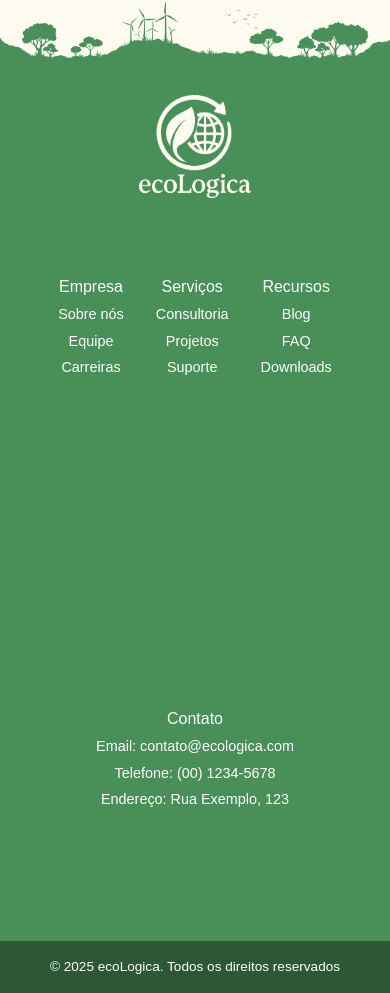
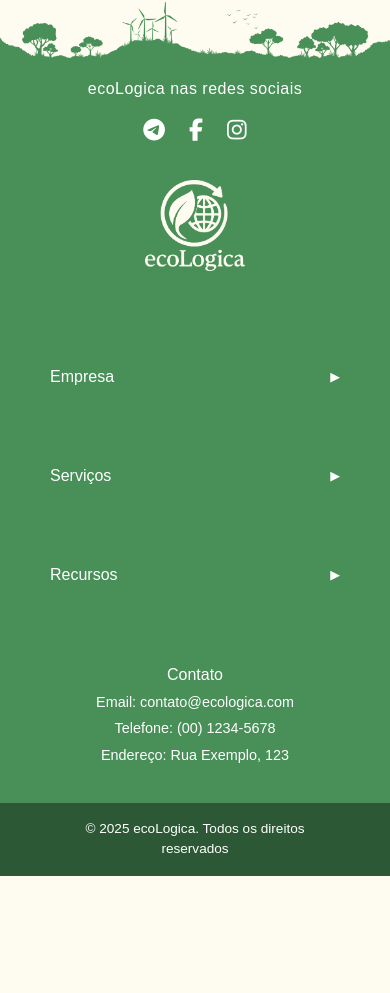
Before and after one commit to Edinho-Souza/ecoLogica, a plain HTML site: page frontend/institucional.html in a window 390 px wide. Shown: the part 1983-2976 px from the top of the page. After the commit the page ends 2859 px from the top, so only its background shows below. Drawn offline with nearby package versions, Linux system fonts and the light colour scheme.

Commit message:
Mudanças no rodapé e adição das redes sociais

```diff
--- a/frontend/css/style.css
+++ b/frontend/css/style.css
@@ -252,7 +252,8 @@ body {
 /* --- NOVO: Estilos para o formulário de recuperação de senha --- */
 
 .modal-right .form-title {
-    font-size: 1.5rem; /* 24px */
+  font-size: 1.5rem;
+  /* 24px */
   color: #4f4f4f;
   font-weight: bold;
   text-align: center;
@@ -260,7 +261,8 @@ body {
 }
 
 .modal-right .form-description {
-    font-size: 0.9rem; /* 14.4px */
+  font-size: 0.9rem;
+  /* 14.4px */
   color: #6c757d;
   text-align: center;
   line-height: 1.5;
@@ -271,7 +273,8 @@ body {
   display: block;
   text-align: center;
   margin-top: 10px;
-    color: #488f58; /* Verde do seu site */
+  color: #488f58;
+  /* Verde do seu site */
   text-decoration: none;
   font-size: 0.9rem;
 }
@@ -898,47 +901,131 @@ body {
 
 
 /* ==========================================================================
+   SEÇÃO DE REDES SOCIAIS
+   ========================================================================== */
+
+.social-section {
+  background-color: #488f58;
+  color: white;
+  text-align: center;
+  padding: 0rem 0 0rem 0;
+  /* removi o valor negativo, que causava erro */
+  font-family: Arial, sans-serif;
+}
+
+.social-section h3 {
+  font-size: 1.3rem;
+  margin-bottom: 1rem;
+  letter-spacing: 0.5px;
+}
+
+.social-icons {
+  display: flex;
+  justify-content: center;
+  align-items: center;
+  gap: 2rem;
+  flex-wrap: wrap;
+  /* permite quebrar linha em telas menores */
+}
+
+.social-icons a {
+  color: white;
+  font-size: 1.8rem;
+  transition: transform 0.2s ease, color 0.2s ease;
+}
+
+.social-icons a:hover {
+  transform: scale(1.2);
+  color: #e87a00;
+}
+
+/* Tablets */
+@media (max-width: 992px) {
+  .social-section h3 {
+    font-size: 1.1rem;
+  }
+
+  .social-icons a {
+    font-size: 1.6rem;
+  }
+
+  .social-section {
+    padding: 1rem 0 0rem 0;
+  }
+}
+
+/* Celulares */
+@media (max-width: 768px) {
+  .social-icons {
+    gap: 1.5rem;
+  }
+
+  .social-icons a {
+    font-size: 1.5rem;
+  }
+
+  .social-section {
+    padding: 1rem 0 0rem 0;
+  }
+}
+
+
+/* Celulares muito pequenos */
+@media (max-width: 480px) {
+  .social-section h3 {
+    font-size: 1rem;
+  }
+
+  .social-icons a {
+    font-size: 1.4rem;
+  }
+
+  .social-section {
+    padding: 1rem 0 0rem 0;
+  }
+}
+
+/* ==========================================================================
    5. RODAPÉ
    ========================================================================== */
 
 footer {
   background-color: #488f58;
   color: white;
-  text-align: center;
   font-family: Arial, sans-serif;
 }
 
-/* --- Parte Superior do Rodapé --- */
 .footer-top {
+  padding: 2rem 0;
+}
+
+.footer-container {
+  max-width: 1350px;
+  margin: 0 auto;
+  padding: 0 50px;
+  box-sizing: border-box;
   display: flex;
   flex-wrap: wrap;
+  align-items: stretch;
+  text-align: left;
   justify-content: center;
-  align-items: flex-start;
-  padding: 2rem;
-  gap: 2rem;
+  gap: 4rem;
 }
 
 .footer-logo {
-  flex: 1 1 150px;
-  max-width: 150px;
+  display: flex;
+  align-items: center;
+  justify-content: center;
 }
 
 .footer-logo img {
-  width: 75%;
+  width: 100px;
   height: auto;
-}
-
-.footer-links {
-  display: flex;
-  flex: 2 1 400px;
-  gap: 2rem;
-  justify-content: flex-start;
 }
 
 .footer-column {
   display: flex;
   flex-direction: column;
-  text-align: left;
 }
 
 .footer-column h4 {
@@ -957,11 +1044,6 @@ footer {
   text-decoration: underline;
 }
 
-.footer-contact {
-  flex: 1 1 200px;
-  text-align: left;
-}
-
 .footer-contact h4 {
   margin-bottom: 0.5rem;
   font-size: 1rem;
@@ -972,13 +1054,105 @@ footer {
   font-size: 0.9rem;
 }
 
-/* --- Parte Inferior do Rodapé --- */
 .footer-bottom {
   background-color: #2c5836;
-  padding: 1rem 2rem;
+  padding: 1rem 0;
   font-size: 0.85rem;
   position: relative;
 }
+
+.footer-bottom .footer-container {
+  justify-content: center;
+  text-align: center;
+  align-items: center;
+}
+
+/* ==========================================================================
+   5.1 RODAPÉ - RESPONSIVIDADE E MENU COLAPSÁVEL
+   ========================================================================== */
+
+/* Estilos para o novo botão e lista (desktop) */
+.footer-toggle {
+  background: none;
+  border: none;
+  padding: 0;
+  margin: 0;
+  color: white;
+  font-family: Arial, sans-serif;
+  width: 100%;
+  text-align: left;
+  display: flex;
+  justify-content: space-between;
+  align-items: center;
+}
+
+.footer-toggle h4 {
+  margin: 0; /* Remove a margem original do h4 */
+}
+
+.footer-arrow {
+  display: none; /* A seta fica escondida em telas grandes */
+}
+
+.footer-links-list {
+  list-style: none;
+  padding: 0;
+  margin: 0.5rem 0 0 0; /* Pequena margem para separar do título */
+}
+
+.footer-links-list li a {
+  display: block; /* Garante que o link ocupe a linha toda */
+}
+
+
+/* A mágica acontece aqui (para telas de até 768px, como celulares) */
+@media (max-width: 768px) {
+  .footer-container {
+    flex-direction: column;   /* Empilha os itens verticalmente */
+    align-items: flex-start;  /* Alinha todos à esquerda */
+    text-align: left;
+  }
+
+  .footer-logo {
+    align-self: center; /* Centraliza apenas a logo */
+    margin-bottom: 2rem;
+  }
+
+  .footer-column, .footer-contact {
+    width: 100%; /* Faz cada seção ocupar a largura total */
+  }
+
+  .footer-toggle {
+    cursor: pointer;
+    padding-bottom: 0.5rem; /* Adiciona um espaço abaixo do título */
+  }
+
+  .footer-arrow {
+    display: inline-block; /* Mostra a seta em telas pequenas */
+    font-size: 0.8rem;
+    transition: transform 0.3s ease;
+  }
+
+  /* Estado padrão (escondido) */
+  .footer-links-list {
+    overflow: hidden;
+    max-height: 0;
+    transition: max-height 0.4s ease-out;
+  }
+
+  /* Estado quando clicado (visível) */
+  .footer-links-list.active {
+    max-height: 200px; /* Um valor alto o suficiente para caber os links */
+    transition: max-height 0.4s ease-in;
+  }
+
+  /* Gira a seta quando o menu está ativo */
+  .footer-toggle.active .footer-arrow {
+    transform: rotate(90deg);
+  }
+}
+
+
 
 
 /* ==========================================================================
@@ -1023,6 +1197,7 @@ footer {
 
 /* --- Telas pequenas (Celulares - até 768px) --- */
 @media (max-width: 768px) {
+
   /* Rodapé */
   .footer-top {
     flex-direction: column;
@@ -1105,7 +1280,8 @@ footer {
 
 .help-form-section {
   padding: 10px 20px;
-    background-color: #fefcf0; /* Fundo padrão da página */
+  background-color: #fefcf0;
+  /* Fundo padrão da página */
 }
 
 .form-container {
@@ -1126,7 +1302,8 @@ footer {
 
 .form-container p {
   font-size: 16px;
-    color: #6c757d; /* Um cinza um pouco mais suave para o subtítulo */
+  color: #6c757d;
+  /* Um cinza um pouco mais suave para o subtítulo */
   margin-bottom: 30px;
 }
 
@@ -1149,7 +1326,8 @@ footer {
   padding: 12px 15px;
   border: 1px solid #e0d9c4;
   border-radius: 6px;
-    background-color: #f4f1d2; /* Cor de fundo dos campos */
+  background-color: #f4f1d2;
+  /* Cor de fundo dos campos */
   font-family: 'Open Sans', sans-serif;
   font-size: 16px;
   color: #4f4f4f;
@@ -1167,11 +1345,13 @@ footer {
 .form-group textarea:focus {
   outline: none;
   border-color: #e87a00;
-    box-shadow: 0 0 0 3px rgba(232, 122, 0, 0.2); /* Sombra suave laranja */
+  box-shadow: 0 0 0 3px rgba(232, 122, 0, 0.2);
+  /* Sombra suave laranja */
 }
 
 .form-group textarea {
-    resize: vertical; /* Permite que o usuário aumente a altura */
+  resize: vertical;
+  /* Permite que o usuário aumente a altura */
   min-height: 120px;
 }
 
@@ -1198,9 +1378,12 @@ footer {
 .form-buttons-container {
   display: flex;
   justify-content: center;
-    gap: 15px; /* Espaçamento entre os botões */
-    margin-top: 20px; /* Espaço acima dos botões */
-    flex-wrap: wrap; /* Permite que os botões quebrem a linha em telas pequenas */
+  gap: 15px;
+  /* Espaçamento entre os botões */
+  margin-top: 20px;
+  /* Espaço acima dos botões */
+  flex-wrap: wrap;
+  /* Permite que os botões quebrem a linha em telas pequenas */
 }
 
 /* Ajuste no botão Enviar para remover a margem que não é mais necessária */
@@ -1211,7 +1394,8 @@ footer {
 /* Estilo do novo botão "Perguntas Frequentes" */
 .btn-form-secondary {
   background-color: transparent;
-    color: #2c5836; /* Verde escuro do seu site */
+  color: #2c5836;
+  /* Verde escuro do seu site */
   border: 2px solid #2c5836;
   padding: 12px 25px;
   font-size: 16px;
@@ -1220,11 +1404,13 @@ footer {
   cursor: pointer;
   transition: all 0.2s ease;
   text-decoration: none;
-    display: inline-flex; /* Para alinhar o texto verticalmente */
+  display: inline-flex;
+  /* Para alinhar o texto verticalmente */
   align-items: center;
 }
 
 .btn-form-secondary:hover {
   background-color: #2c5836;
-    color: #fefcf0; /* Cor bege do seu site */
+  color: #fefcf0;
+  /* Cor bege do seu site */
 }
--- a/frontend/institucional.html
+++ b/frontend/institucional.html
@@ -8,6 +8,8 @@
     <link href="https://cdn.jsdelivr.net/npm/bootstrap@5.3.2/dist/css/bootstrap.min.css" rel="stylesheet">
     <link href="https://fonts.googleapis.com/css2?family=Open+Sans:wght@400;600&display=swap" rel="stylesheet">
     <link rel="stylesheet" href="css/style.css">
+    <link rel="stylesheet" href="https://cdnjs.cloudflare.com/ajax/libs/font-awesome/6.6.0/css/all.min.css">
+
 </head>
 
 <body>
@@ -105,10 +107,11 @@
 
 
         <div id="placeholder-imagem-rodape"></div>
-
-    </main>
+        <div id="placeholder-redesocial"></div>
+        </main>
 
     <footer id="placeholder-rodape"></footer>
+
 
     <div id="placeholder-modal"></div>
     <div id="placeholder-botao-topo"></div>
--- a/frontend/js/main.js
+++ b/frontend/js/main.js
@@ -108,7 +108,8 @@ document.addEventListener("DOMContentLoaded", function () {
     carregarHTML("placeholder-imagem-rodape", "partials/imagemRodape.html"),
     carregarHTML("placeholder-modal", "partials/modal.html"),
     carregarHTML("placeholder-botao-topo", "partials/botaoVoltarTopo.html"),
-    carregarHTML("placeholder-menu", "partials/menuOffcanvas.html")
+    carregarHTML("placeholder-menu", "partials/menuOffcanvas.html"),
+    carregarHTML("placeholder-redesocial", "partials/redesocial.html")
   ];
 
   // Espera TODAS as partes serem carregadas
--- /dev/null
+++ b/frontend/partials/redesocial.html
@@ -0,0 +1,14 @@
+<section class="social-section">
+  <h3>ecoLogica nas redes sociais</h3>
+  <div class="social-icons">
+    <a href="#" aria-label="Telegram">
+      <i class="fa-brands fa-telegram"></i>
+    </a>
+    <a href="#" aria-label="Facebook">
+      <i class="fa-brands fa-facebook-f"></i>
+    </a>
+    <a href="#" aria-label="Instagram">
+      <i class="fa-brands fa-instagram"></i>
+    </a>
+  </div>
+</section>
--- a/frontend/partials/rodape.html
+++ b/frontend/partials/rodape.html
@@ -1,45 +1,58 @@
-<!--------------------------------------------------------------------------->
-<!-- Rodapé -->
-<!--------------------------------------------------------------------------->
 <footer>
   <div class="footer-top">
-    <!-- Logo -->
+    <div class="footer-container">
+
       <div class="footer-logo">
         <img src="img/logo.png" alt="Logo">
       </div>
 
-    <!-- Colunas de links -->
-    <div class="footer-links">
       <div class="footer-column">
+        <button type="button" class="footer-toggle">
           <h4>Empresa</h4>
-        <a href="#">Sobre nós</a>
-        <a href="#">Equipe</a>
-        <a href="#">Carreiras</a>
+          <span class="footer-arrow">&#9654;</span>
+        </button>
+        <ul class="footer-links-list">
+          <li><a href="#">Sobre nós</a></li>
+          <li><a href="#">Equipe</a></li>
+          <li><a href="#">Carreiras</a></li>
+        </ul>
       </div>
       <div class="footer-column">
+        <button type="button" class="footer-toggle">
           <h4>Serviços</h4>
-        <a href="#">Consultoria</a>
-        <a href="#">Projetos</a>
-        <a href="#">Suporte</a>
+          <span class="footer-arrow">&#9654;</span>
+        </button>
+        <ul class="footer-links-list">
+          <li><a href="#">Consultoria</a></li>
+          <li><a href="#">Projetos</a></li>
+          <li><a href="#">Suporte</a></li>
+        </ul>
       </div>
       <div class="footer-column">
+        <button type="button" class="footer-toggle">
           <h4>Recursos</h4>
-        <a href="#">Blog</a>
-        <a href="#">FAQ</a>
-        <a href="#">Downloads</a>
-      </div>
+          <span class="footer-arrow">&#9654;</span>
+        </button>
+        <ul class="footer-links-list">
+          <li><a href="#">Blog</a></li>
+          <li><a href="#">FAQ</a></li>
+          <li><a href="#">Downloads</a></li>
+        </ul>
       </div>
 
-    <!-- Contato -->
       <div class="footer-contact">
         <h4>Contato</h4>
         <p>Email: contato@ecologica.com</p>
         <p>Telefone: (00) 1234-5678</p>
         <p>Endereço: Rua Exemplo, 123</p>
       </div>
+
+    </div>
   </div>
 
   <div class="footer-bottom">
+    <div class="footer-container">
       © 2025 ecoLogica. Todos os direitos reservados
     </div>
+  </div>
 </footer>
```
Also changed, not shown: frontend/index.html (+5 -0 lines). Lines whose indentation alone changed are shown as unchanged.
